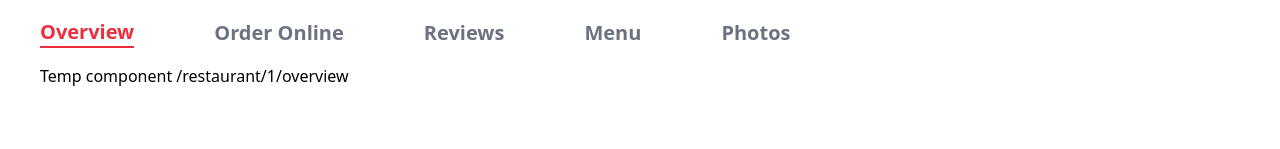
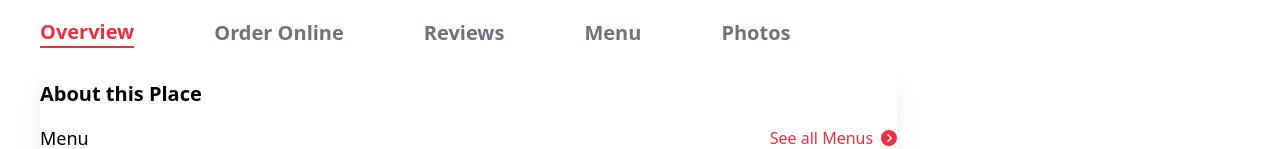
Before and after one commit to anuj123-45/Zomato-Mern, a React (Vite) app in the folder client/: page /restaurant/1/overview in a window 1280 px wide. Shown: the part 696-845 px from the top of the page. Before the commit the page ends 800 px from the top, so only its background shows below. Built offline with nearby package versions, Linux system fonts and the light colour scheme; the HTML template or start-up script is replaced by a standard one.

Commit message:
started overview compo

```diff
--- a/client/package.json
+++ b/client/package.json
@@ -15,7 +15,7 @@
     "react-dom": "^18.3.1",
     "react-icons": "^5.4.0",
     "react-rating-stars-component": "^2.2.0",
-    "react-router-dom": "^7.1.1",
+    "react-router-dom": "^7.1.2",
     "react-slick": "^0.30.3",
     "slick-carousel": "^1.8.1"
   },
--- a/client/src/App.jsx
+++ b/client/src/App.jsx
@@ -1,26 +1,27 @@
-import React from "react"
+import React , {useEffect} from "react"
 // HOC
 import HomeLayoutHOC from "./HOC/Home.HOC"
 import RestaurantLayoutHOC from "./HOC/Restaurant.HOC"
 
 // component
 import Temp from './components/Temp'
-import { Routes, Route, Navigate } from "react-router-dom"
+import { Routes, Route, Navigate} from "react-router-dom"
 // pages
 import Home from "./Page/Home"
+import Overview from "./Page/Restaurant/Overview"
+import Redirect from "./Page/Restaurant/Redirect"
 
 
 
 function App() {
 
-
   return (
     <>
       <Routes>
-      <Route exact path="/" element={<Navigate to="/delivery" replace />} />
+        <Route exact path="/" element={<Navigate to="/delivery" replace />} />
         {HomeLayoutHOC({ path: "/:type", component: Home })}
-        {RestaurantLayoutHOC({ path: "/restaurant/:id", component: Temp })}
-        {RestaurantLayoutHOC({ path: "/restaurant/:id/overview", component: Temp })}
+        <Route exact path="/restaurant/:id" element={<Redirect />} />
+        {RestaurantLayoutHOC({ path: "/restaurant/:id/overview", component: Overview })}
         {RestaurantLayoutHOC({ path: "/restaurant/:id/order-online", component: Temp })}
         {RestaurantLayoutHOC({ path: "/restaurant/:id/reviews", component: Temp })}
         {RestaurantLayoutHOC({ path: "/restaurant/:id/menu", component: Temp })}
--- /dev/null
+++ b/client/src/Page/Restaurant/Overview.jsx
@@ -0,0 +1,29 @@
+import React from 'react'
+import {Link,useParams} from 'react-router-dom'
+import { FaCircleChevronRight } from "react-icons/fa6";
+
+
+const Overview = () => {
+    const {id}=useParams()
+    return (
+        <>
+            <div className='flex flex-col md:flex-row relative'>
+              <div className='w-full shadow-xl'>
+              <h2 className='font-semibold text-lg md:text-xl my-4'>About this Place</h2>
+              <div className='flex items-center justify-between'>
+                <h4 className='text-lg font-medium'>Menu</h4>
+                <Link to={`/restaurant/${id}/menu`}>
+                <span className='flex items-center gap-2 text-zomato-400'>See all Menus <FaCircleChevronRight /></span>
+                </Link>
+              </div>
+              </div>
+
+                <aside style={{height:"fit-content"}} className='hidden md:block md:w-2/5  top-2 bg-white  shadow-xl sticky'> </aside>
+
+             </div>
+
+        </>
+    )
+}
+
+export default Overview
--- /dev/null
+++ b/client/src/Page/Restaurant/Redirect.jsx
@@ -0,0 +1,14 @@
+import React, { useEffect } from "react";
+import { useNavigate, useParams } from "react-router-dom";
+
+const Redirect = () => {
+    const navigate = useNavigate();
+    const { id } = useParams();
+    useEffect(() => {
+        navigate(`/restaurant/${id}/overview`);
+    }, []);
+
+    return <div></div>;
+};
+
+export default Redirect;
```
Also changed, not shown: client/src/components/Delivery/index.jsx (+15 -15 lines), 1 other file (tests, documents, lock files or other folders).
